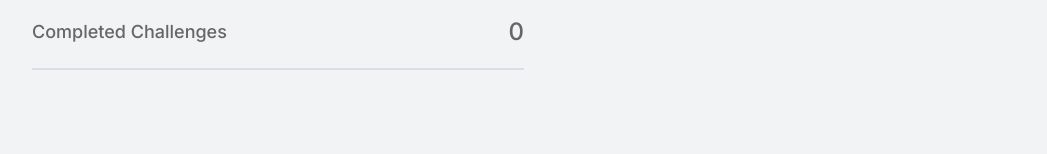
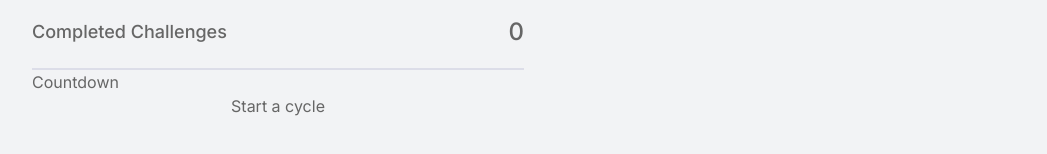
Before and after one commit to Jos620/movue-it-nuxt, a Nuxt app: page / in a window 1280 px wide. Shown: the part 284-438 px from the top of the page, without its empty margins (116-1163 px from the left). Built offline with nearby package versions, Linux system fonts and the light colour scheme.

Commit message:
⚙ | Index - adicionado os botões reponsáveis por interagir com o vuex, criado algumas utilidades

```diff
--- /dev/null
+++ b/components/molecules/Countdown.vue
@@ -0,0 +1,5 @@
+<template>
+	<div>
+		Countdown
+	</div>
+</template>
--- a/pages/index.vue
+++ b/pages/index.vue
@@ -5,6 +5,28 @@
 		<div class="flex flex-col w-full lg:w-1/2">
 			<Profile />
 			<CompletedChallenges />
+			<Countdown @completed="getNewChallenge" />
+			<button
+				v-if="hasCountdownCompleted"
+				class="button completed"
+				disabled
+			>
+				Cycle completed
+			</button>
+			<button
+				v-else-if="isCountdownActive"
+				class="button abandon"
+				@click="setCountdownState(false)"
+			>
+				Abandon cycle
+			</button>
+			<button
+				v-else
+				class="button start"
+				@click="setCountdownState(true)"
+			>
+				Start a cycle
+			</button>
 		</div>
 	</section>
 </template>
@@ -12,8 +34,14 @@
 <script lang="ts">
 import Vue from "vue";
 
+import { mapState, mapMutations } from "vuex";
+import { Mutations as CountdownMT } from "~/store/Countdown/types";
+
 import Profile from "~/components/molecules/Profile.vue";
 import CompletedChallenges from "~/components/atoms/CompletedChallenges.vue";
+import Countdown from "~/components/molecules/Countdown.vue";
+
+import { playAudio, sendNotification } from "~/utils";
 
 interface Head {
 	title: string;
@@ -26,7 +54,42 @@ export default Vue.extend({
 
 	components: {
 		Profile,
-		CompletedChallenges
+		CompletedChallenges,
+		Countdown
+	},
+
+	mounted() {
+		if (!("Notification" in window)) return;
+		Notification.requestPermission();
+	},
+
+	computed: {
+		...mapState("Countdown", {
+			hasCountdownCompleted: "hasCompleted",
+			isCountdownActive: "isActive"
+		})
+	},
+
+	methods: {
+		...mapMutations({
+			setCountdownHasCompleted: `Countdown/${CountdownMT.SET_HAS_COMPLETED}`,
+			setCountdownIsActive: `Countdown/${CountdownMT.SET_IS_ACTIVE}`
+		}),
+		setCountdownState(flag: boolean) {
+			this.setCountdownHasCompleted(false);
+			this.setCountdownIsActive(flag);
+		},
+		getNewChallenge() {
+			this.setCountdownHasCompleted(true);
+
+			if (Notification?.permission === "granted") {
+				playAudio("/notification.mp3");
+				sendNotification("Novo Desafio", {
+					body: "Um novo desafio começou! Vá completá-lo!",
+					icon: "/favicon.png"
+				});
+			}
+		}
 	}
 });
 </script>
--- /dev/null
+++ b/utils/index.ts
@@ -0,0 +1,4 @@
+export const playAudio = (path: string) => new Audio(path).play();
+
+export const sendNotification = (title: string, options: object) =>
+	new Notification(title, options);
```
